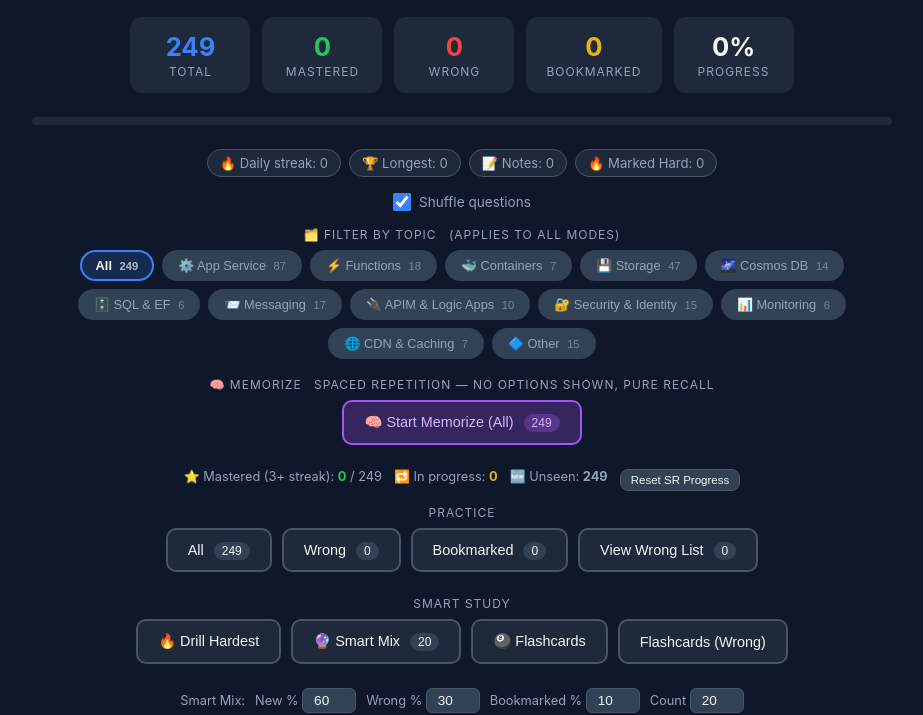
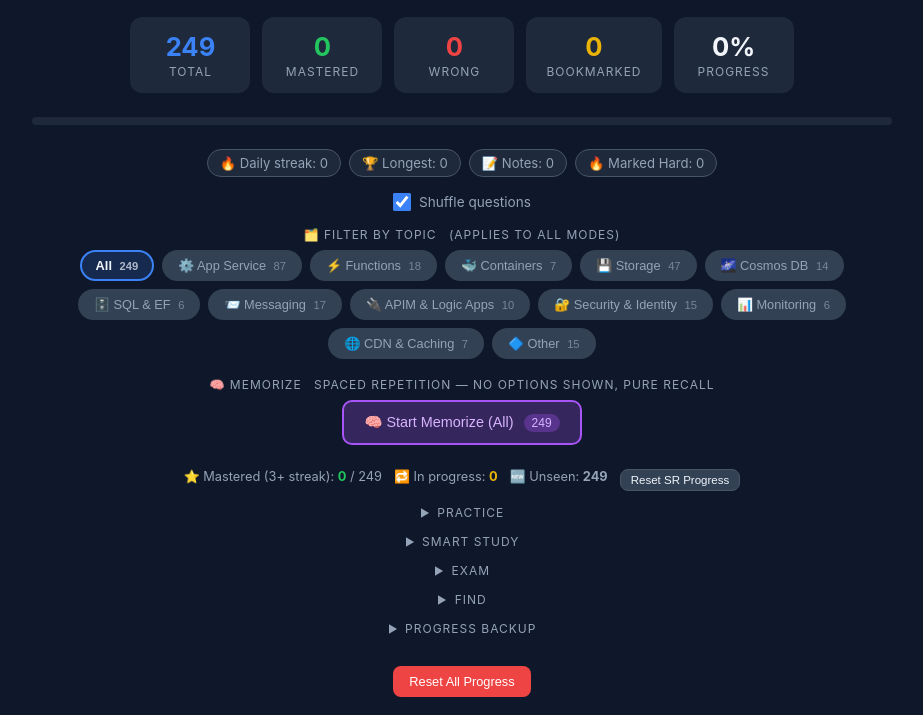
Before and after one commit to hussein807/az204-my-study-guide, a plain HTML site: page az204-quiz.html in a window 1280 px wide. Shown: the part 116-831 px from the top of the page, without its empty margins (178-1101 px from the left). Drawn offline with Linux system fonts and the light colour scheme.

Commit message:
Add memorize resume support and collapsible menu sections
- Memorize mode now saves/restores via the session system — Pause & Menu then Resume brings you back where you left off
- Practice, Smart Study, Exam, Find, and Progress Backup sections are now collapsible accordions (collapsed by default) to reduce clutter
- Memorize and Topic Filter sections stay always visible as primary modes
- Resume banner now correctly labels memorize sessions

Co-Authored-By: Claude Sonnet 4.6 <noreply@anthropic.com>

```diff
--- a/az204-quiz.html
+++ b/az204-quiz.html
@@ -148,6 +148,11 @@ body { font-family: -apple-system, BlinkMacSystemFont, 'Segoe UI', Roboto, sans-
 /* === Added: study tools === */
 .mode-group { margin-bottom: 14px; }
 .mode-group-title { font-size: 0.75rem; color: var(--text-dim); text-transform: uppercase; letter-spacing: 1px; margin-bottom: 8px; text-align: center; }
+.mode-group-title.collapsible { cursor: pointer; display: flex; align-items: center; justify-content: center; gap: 6px; user-select: none; }
+.mode-group-title.collapsible:hover { color: var(--text); }
+.mode-group-title.collapsible .sect-arrow { font-size: 0.65rem; transition: transform 0.15s; display: inline-block; }
+.mode-group.sect-collapsed .sect-arrow { transform: rotate(-90deg); }
+.mode-group.sect-collapsed .sect-body { display: none; }
 .notes-area { margin-top: 14px; background: rgba(234,179,8,0.07); border: 1px solid rgba(234,179,8,0.3); border-radius: 10px; padding: 12px; }
 .notes-area label { display:block; font-size: 0.75rem; color: var(--yellow); text-transform: uppercase; letter-spacing: 1px; margin-bottom: 6px; }
 .notes-area textarea { width: 100%; min-height: 70px; background: var(--surface2); color: var(--text); border: 1px solid var(--border); border-radius: 8px; padding: 10px; font-family: inherit; font-size: 0.88rem; resize: vertical; }
@@ -253,6 +258,7 @@ let state = {
   sessionStreak: 0,
   bestSessionStreak: 0,
   smartMixCfg: Storage.get('smartMixCfg', { newPct: 60, wrongPct: 30, bookmarkedPct: 10, count: 20 }),
+  collapsedSections: Storage.get('collapsedSections', { practice: true, smart: true, exam: true, find: true, backup: true }),
   examMode: false,
   examEndTime: null,
   examDurationMin: 120,
@@ -308,6 +314,7 @@ function isOptionCorrect(q, optionText, optionIndex) {
 function saveSession() {
   const session = {
     quizMode: state.quizMode,
+    memorizeMode: state.memorizeMode,
     questionIds: state.questions.map(q => q.id),
     currentIndex: state.currentIndex,
     sessionCorrect: state.sessionCorrect,
@@ -331,6 +338,8 @@ function resumeSession() {
   if (ordered.length === 0) { clearSession(); return; }
   state.mode = 'quiz';
   state.quizMode = s.quizMode;
+  state.memorizeMode = s.memorizeMode || false;
+  state.memorizeRevealed = false;
   state.questions = ordered;
   state.currentIndex = s.currentIndex;
   state.sessionCorrect = s.sessionCorrect;
@@ -748,6 +757,12 @@ function resetProgress() {
   render();
 }
 
+function toggleSection(key) {
+  state.collapsedSections[key] = !state.collapsedSections[key];
+  Storage.set('collapsedSections', state.collapsedSections);
+  render();
+}
+
 function goToMenu() {
   if (state.mode === 'quiz') saveSession();
   state.memorizeMode = false;
@@ -1018,7 +1033,7 @@ function renderMenu(app) {
   if (hasSaved) {
     const s = state.savedSession;
     const remaining = s.questionIds.length - s.currentIndex;
-    const modeLabel = s.quizMode === 'all' ? 'All Questions' : s.quizMode === 'wrong' ? 'Wrong Only' : 'Bookmarked';
+    const modeLabel = s.memorizeMode ? '🧠 Memorize' : s.quizMode === 'all' ? 'All Questions' : s.quizMode === 'wrong' ? 'Wrong Only' : s.quizMode === 'bookmarked' ? 'Bookmarked' : s.quizMode;
     resumeHtml = `
       <div style="background: rgba(59,130,246,0.15); border: 2px solid var(--accent); border-radius: 14px; padding: 20px; margin-bottom: 24px; text-align: center;">
         <div style="font-size: 1.1rem; font-weight: 600; margin-bottom: 8px;">&#9654; Session In Progress</div>
@@ -1091,8 +1106,11 @@ function renderMenu(app) {
       </div>
     </div>
 
-    <div class="mode-group">
-      <div class="mode-group-title">Practice</div>
+    <div class="mode-group ${state.collapsedSections.practice ? 'sect-collapsed' : ''}">
+      <div class="mode-group-title collapsible" onclick="toggleSection('practice')">
+        <span class="sect-arrow">&#9660;</span> Practice
+      </div>
+      <div class="sect-body">
         <div class="mode-selector">
           <button class="mode-btn" onclick="startQuiz('all')">All <span class="badge">${totalQ}</span></button>
           <button class="mode-btn" onclick="startQuiz('wrong')">Wrong <span class="badge">${wrongCount}</span></button>
@@ -1100,9 +1118,13 @@ function renderMenu(app) {
           <button class="mode-btn" onclick="state.mode='wrongList'; render();">View Wrong List <span class="badge">${wrongCount}</span></button>
         </div>
       </div>
-
-    <div class="mode-group">
-      <div class="mode-group-title">Smart Study</div>
+    </div>
+
+    <div class="mode-group ${state.collapsedSections.smart ? 'sect-collapsed' : ''}">
+      <div class="mode-group-title collapsible" onclick="toggleSection('smart')">
+        <span class="sect-arrow">&#9660;</span> Smart Study
+      </div>
+      <div class="sect-body">
         <div class="mode-selector">
           <button class="mode-btn" onclick="startQuiz('drill')" title="Questions ranked by how often you got them wrong + 'hard' confidence">&#128293; Drill Hardest</button>
           <button class="mode-btn" onclick="startQuiz('smart')" title="Mix of new + wrong + bookmarked">&#128302; Smart Mix <span class="badge">${cfg.count}</span></button>
@@ -1117,24 +1139,36 @@ function renderMenu(app) {
           <label>Count <input type="number" min="5" max="${totalQ}" value="${cfg.count}" onchange="state.smartMixCfg.count=parseInt(this.value)||20; Storage.set('smartMixCfg', state.smartMixCfg);"></label>
         </div>
       </div>
-
-    <div class="mode-group">
-      <div class="mode-group-title">Exam</div>
+    </div>
+
+    <div class="mode-group ${state.collapsedSections.exam ? 'sect-collapsed' : ''}">
+      <div class="mode-group-title collapsible" onclick="toggleSection('exam')">
+        <span class="sect-arrow">&#9660;</span> Exam
+      </div>
+      <div class="sect-body">
         <div class="mode-selector">
           <button class="mode-btn" onclick="startExam()" title="${state.examQuestionCount} random questions, ${state.examDurationMin}-minute timer">&#9202; Exam Simulation <span class="badge">${state.examQuestionCount}q / ${state.examDurationMin}m</span></button>
           <button class="mode-btn" onclick="var c=prompt('Number of questions?', state.examQuestionCount); if(c){state.examQuestionCount=Math.max(5,Math.min(${totalQ},parseInt(c)||40));} var t=prompt('Minutes?', state.examDurationMin); if(t){state.examDurationMin=Math.max(5,parseInt(t)||120);} render();">Configure Exam</button>
         </div>
       </div>
-
-    <div class="mode-group">
-      <div class="mode-group-title">Find</div>
+    </div>
+
+    <div class="mode-group ${state.collapsedSections.find ? 'sect-collapsed' : ''}">
+      <div class="mode-group-title collapsible" onclick="toggleSection('find')">
+        <span class="sect-arrow">&#9660;</span> Find
+      </div>
+      <div class="sect-body">
         <input type="text" class="search-box" placeholder="&#128269; Search question text, answer, or explanation..." value="${(state.searchQuery||'').replace(/"/g,'&quot;')}" oninput="onSearchInput(this.value)">
         ${searchHtml}
         ${missingExpCount > 0 ? '<div class="toolbar-row"><button class="toolbar-btn" onclick="startQuiz(\'missing-exp\')">&#9888; Practice ' + missingExpCount + ' with Missing Explanations</button></div>' : ''}
       </div>
-
-    <div class="mode-group">
-      <div class="mode-group-title">Progress Backup</div>
+    </div>
+
+    <div class="mode-group ${state.collapsedSections.backup ? 'sect-collapsed' : ''}">
+      <div class="mode-group-title collapsible" onclick="toggleSection('backup')">
+        <span class="sect-arrow">&#9660;</span> Progress Backup
+      </div>
+      <div class="sect-body">
         <div class="toolbar-row">
           <button class="toolbar-btn" onclick="exportProgress()" title="Download all your progress as JSON">&#128229; Export JSON</button>
           <button class="toolbar-btn" onclick="document.getElementById('importFile').click()" title="Restore progress from a JSON file">&#128228; Import JSON</button>
@@ -1142,6 +1176,7 @@ function renderMenu(app) {
           ${hasBackup ? '<button class="toolbar-btn" onclick="restoreBackup()" title="Restore the auto-backup saved before your last reset/import">&#8630; Undo Reset</button>' : ''}
         </div>
         <div class="small-note" style="text-align:center;">Progress is stored in this browser. Export regularly to keep it safe.</div>
+      </div>
     </div>
 
     <div style="text-align:center; margin-top: 30px;">
@@ -1295,7 +1330,7 @@ function renderQuiz(app) {
       ${!isMemorize && !isFlash && !state.answered ? '<div class="nav-buttons" style="margin-top:16px;"><button class="nav-btn primary" onclick="submitAnswer()" ' + (canSubmit ? '' : 'disabled') + '>Submit Answer</button></div>' : ''}
       ${!isMemorize && state.answered ? explanationHtml : ''}
       ${!isMemorize ? confidenceHtml : ''}
-      ${!isMemorize ? notesHtml : ''}
+      ${!isMemorize || state.memorizeRevealed ? notesHtml : ''}
       ${!isMemorize && !isFlash ? `<div class="nav-buttons">
         <button class="nav-btn secondary" onclick="prevQuestion()" ${state.currentIndex === 0 ? 'disabled' : ''}>Previous</button>
         ${state.answered ?
```
Lines whose indentation alone changed are shown as unchanged.
